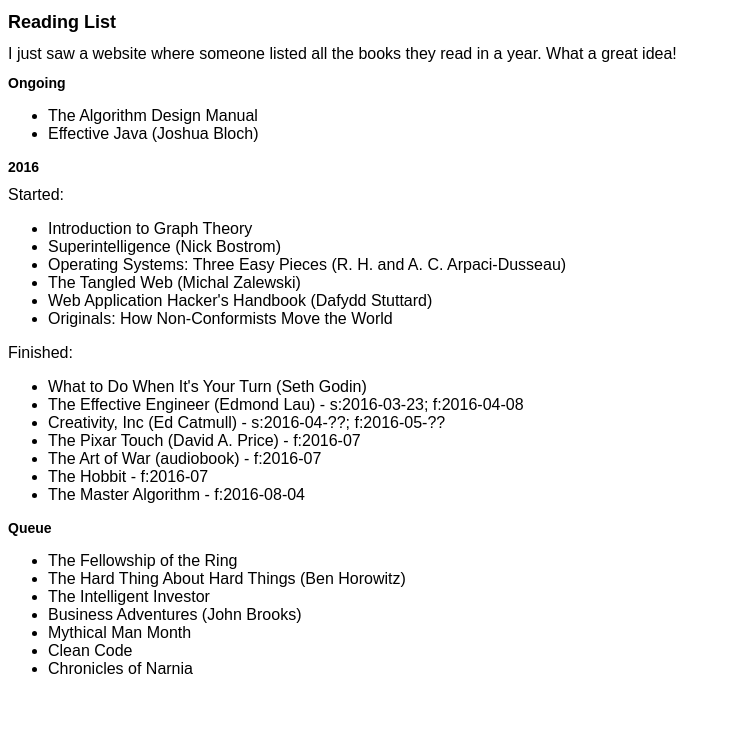
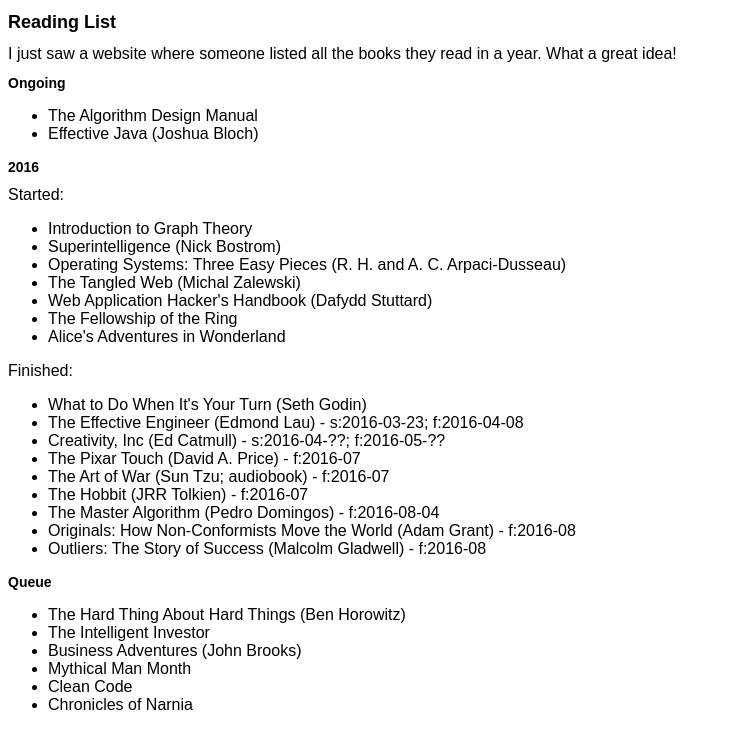
Before and after one commit to carise/carise.github.com, a Jekyll site: the page books.html, which Jekyll copies as it is, in a window 1280 px wide. Shown: the top 749 px of the page, without its empty margins (0-731 px from the left). Built offline with Jekyll 4.4.1, drawn with Linux system fonts in a browser that asks for light colours.

Commit message:
Update booklist
finished 2 books (Originals (Adam Grant) and Outliers (Malcolm Gladwell))

```diff
--- a/books.html
+++ b/books.html
@@ -23,7 +23,8 @@
     <li>Operating Systems: Three Easy Pieces (R. H. and A. C. Arpaci-Dusseau)</li>
     <li>The Tangled Web (Michal Zalewski)</li>
     <li>Web Application Hacker's Handbook (Dafydd Stuttard)</li>
-    <li>Originals: How Non-Conformists Move the World</li>
+    <li>The Fellowship of the Ring</li>
+    <li>Alice's Adventures in Wonderland</li>
   </ul>
 
   Finished:
@@ -32,14 +33,15 @@
     <li>The Effective Engineer (Edmond Lau) - s:2016-03-23; f:2016-04-08</li>
     <li>Creativity, Inc (Ed Catmull) - s:2016-04-??; f:2016-05-??</li>
     <li>The Pixar Touch (David A. Price) - f:2016-07</li>
-    <li>The Art of War (audiobook) - f:2016-07</li>
-    <li>The Hobbit - f:2016-07</li>
-    <li>The Master Algorithm - f:2016-08-04</li>
+    <li>The Art of War (Sun Tzu; audiobook) - f:2016-07</li>
+    <li>The Hobbit (JRR Tolkien) - f:2016-07</li>
+    <li>The Master Algorithm (Pedro Domingos) - f:2016-08-04</li>
+    <li>Originals: How Non-Conformists Move the World (Adam Grant) - f:2016-08</li>
+    <li>Outliers: The Story of Success (Malcolm Gladwell) - f:2016-08</li>
   </ul>
 
   <h2>Queue</h2>
   <ul>
-    <li>The Fellowship of the Ring</li>
     <li>The Hard Thing About Hard Things (Ben Horowitz)</li>
     <li>The Intelligent Investor</li>
     <li>Business Adventures (John Brooks)</li>
```
